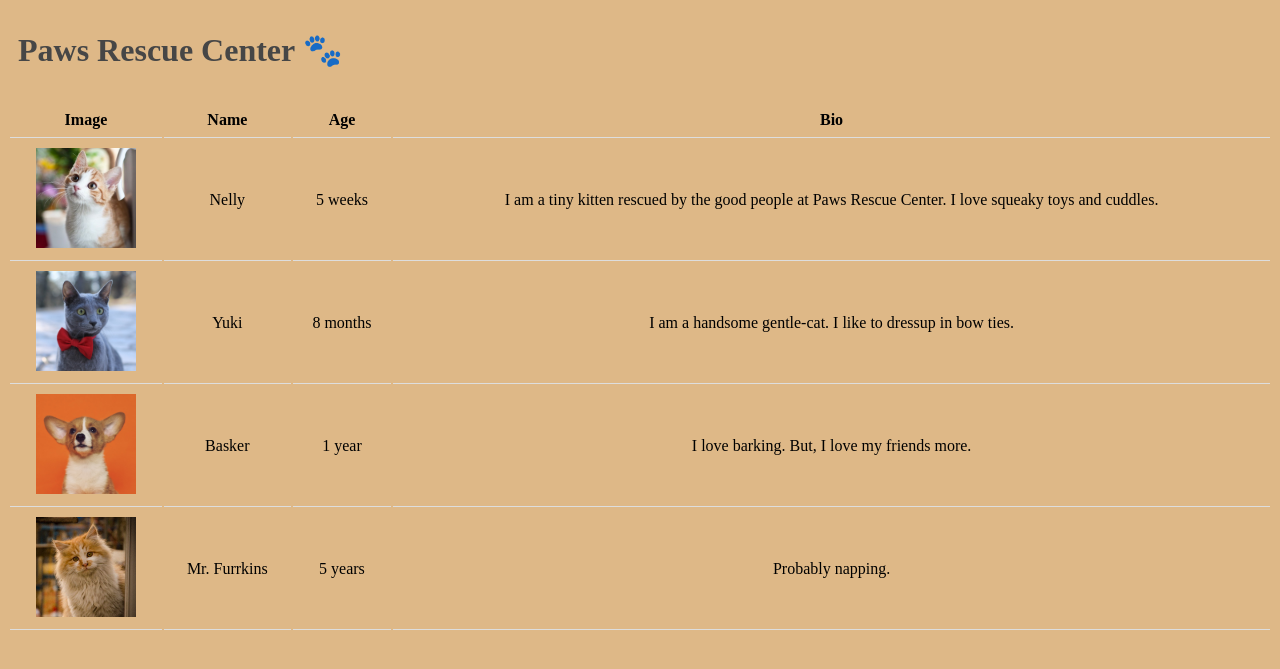
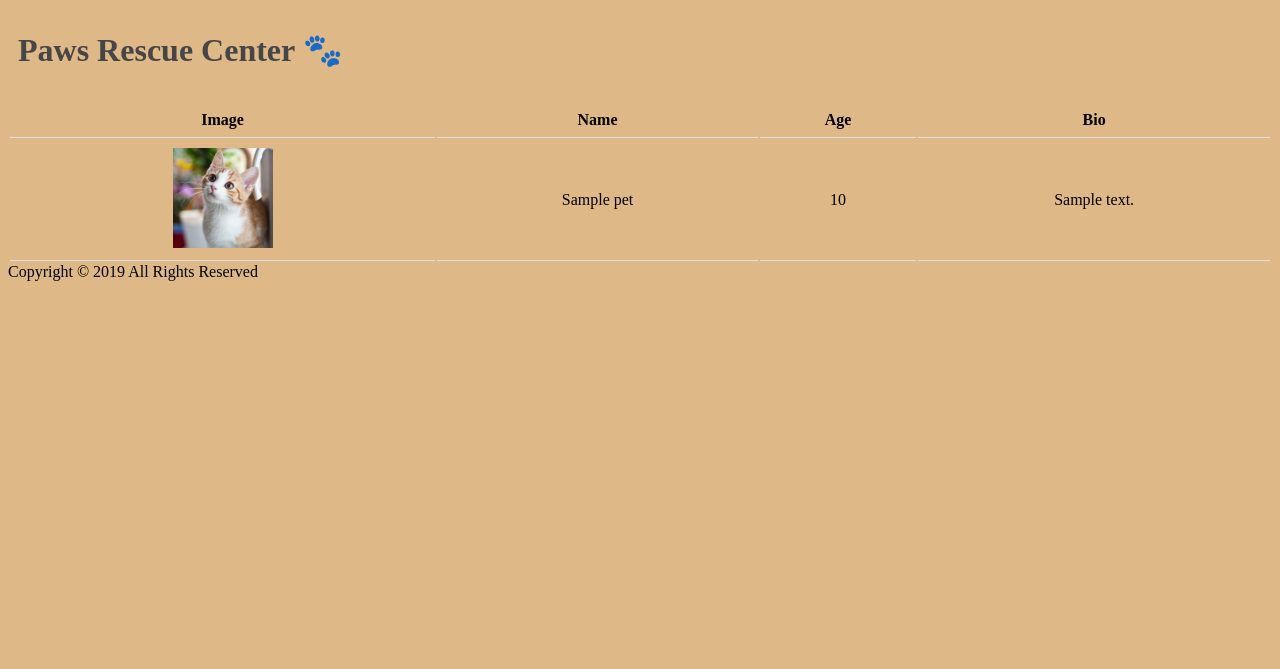
Before and after one commit to George-Grainger/flask-course, a Flask app: template templates/home.html in a window 1280 px wide. Shown: the top 669 px of the page. Run offline with Flask 3, Linux system fonts and the light colour scheme; the template is opened without the code that fills it: most values are stand-ins (such as "Sample title", 1, 10 or a date in 2020).

Commit message:
Complete dynamic templates

```diff
--- a/app.py
+++ b/app.py
@@ -1,15 +1,37 @@
 """Flask Application for Paws Rescue Center."""
 
-from flask import Flask, render_template
+from flask import Flask, render_template, abort
 
 app = Flask(__name__)
 
-"""1. Add a View Function for the Home page."""
+PETS = [
+    {
+        "id": 1,
+        "name": "Nelly",
+        "age": "5 weeks",
+        "bio": "I am a tiny kitten rescued by the good people at Paws Rescue Center. I love squeaky toys and cuddles.",
+    },
+    {
+        "id": 2,
+        "name": "Yuki",
+        "age": "8 months",
+        "bio": "I am a handsome gentle-cat. I like to dress up in bow ties.",
+    },
+    {
+        "id": 3,
+        "name": "Basker",
+        "age": "1 year",
+        "bio": "I love barking. But, I love my friends more.",
+    },
+    {"id": 4, "name": "Mr. Furrkins", "age": "5 years", "bio": "Probably napping."},
+]
 
 
 @app.route("/")
 def home():
-    return render_template("home.html")
+    """Information regarding the Pets in the System."""
+
+    return render_template("home.html", pets=PETS)
 
 
 @app.route("/about")
@@ -17,6 +39,16 @@ def about():
     return render_template("about.html")
 
 
+@app.route("/details/<int:id>")
+def details(id):
+    pet = next((p for p in PETS if p.get("id") == id), None)
+
+    if pet:
+        return render_template("details.html", pet=pet)
+    else:
+        abort(404, description="No Pet was found with the given ID")
+
+
 if __name__ == "__main__":
     """ """
     app.run(debug=True, host="0.0.0.0", port=3001)
--- /dev/null
+++ b/templates/base.html
@@ -0,0 +1,25 @@
+<!DOCTYPE html>
+<html lang="en">
+
+<head>
+    <meta charset="UTF-8">
+    <meta name="viewport" content="width=device-width, initial-scale=1.0">
+    <link rel="stylesheet" href="{{url_for('static', filename='style.css')}}" />
+    <title>{% block title %}<!-- Placeholder for Title -->{% endblock %} - Paws Rescue Center</title>
+
+    {% block head %}
+    <!-- Placeholder for Other Imports -->
+    {% endblock %}
+</head>
+
+<body>
+    <h1 id="title">{% block h1 %} {% endblock %}</h1>
+
+    {% block content %}
+    <!-- Placeholder for Page Content -->
+    {% endblock %}
+    <footer id="footer"> Copyright © 2019 All Rights Reserved </footer>
+</body>
+
+
+</html>
--- a/templates/home.html
+++ b/templates/home.html
@@ -1,17 +1,14 @@
-<!DOCTYPE html>
-<html lang="en">
+{% extends "base.html" %}
 
-<head>
-    <meta charset="UTF-8">
-    <meta name="viewport" content="width=device-width, initial-scale=1.0">
-    <link rel="stylesheet" href="{{url_for('static', filename='style.css')}}" />
-    <title>Home - Paws Rescue Center</title>
-</head>
+{% block title %}
+Home
+{% endblock %}
 
-<body>
-    <h1 id="title">
+{% block h1 %}
 Paws Rescue Center 🐾
-    </h1>
+{% endblock %}
+
+{% block content %}
 <table>
     <tr>
         <th>Image</th>
@@ -19,32 +16,17 @@
         <th>Age</th>
         <th>Bio</th>
     </tr>
+    {% for pet in pets %}
     <tr>
-            <td><img height="100" src="{{url_for('static', filename='1.jpg')}}"></td>
-            <td>Nelly</td>
-            <td>5 weeks</td>
-            <td>I am a tiny kitten rescued by the good people at Paws Rescue Center. I love squeaky toys and cuddles.
+        <td>
+            <a href="{{url_for('details', id=pet['id'])}}">
+                <img height="100" src="{{url_for('static', filename=pet['id']|string + '.jpg')}}">
+            </a>
         </td>
+        <td>{{ pet["name"] }}</td>
+        <td>{{ pet["age"] }}</td>
+        <td>{{ pet["bio"] }}</td>
     </tr>
-        <tr>
-            <td><img height="100" src="{{url_for('static', filename='2.jpg')}}"></td>
-            <td>Yuki</td>
-            <td>8 months</td>
-            <td>I am a handsome gentle-cat. I like to dressup in bow ties.</td>
-        </tr>
-        <tr>
-            <td><img height="100" src="{{url_for('static', filename='3.jpg')}}"></td>
-            <td>Basker</td>
-            <td>1 year</td>
-            <td>I love barking. But, I love my friends more.</td>
-        </tr>
-        <tr>
-            <td><img height="100" src="{{url_for('static', filename='4.jpg')}}"></td>
-            <td>Mr. Furrkins</td>
-            <td>5 years</td>
-            <td>Probably napping.</td>
-        </tr>
+    {% endfor %}
 </table>
-</body>
-
-</html>
+{% endblock %}
```
Also changed, not shown: templates/about.html (+15 -18 lines), templates/details.html (added, +21 -0 lines). Lines whose indentation alone changed are shown as unchanged.
